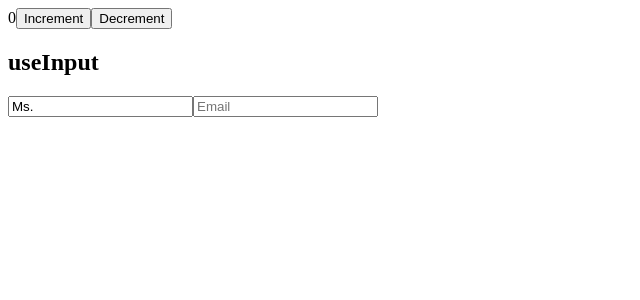
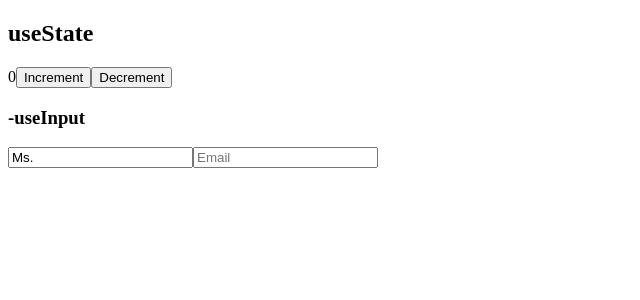
Before and after one commit to bluehy/react-hooks, a React (Create React App) app: page / in a window 1280 px wide. Shown: the top 300 px of the page, without its empty margins (0-640 px from the left). Built offline with nearby package versions, Linux system fonts and the light colour scheme.

Commit message:
useInput

```diff
--- a/src/index.js
+++ b/src/index.js
@@ -45,7 +45,11 @@ const App = () => {
   const useInput = (initialValue) => {
     const [value, setValue] = useState(initialValue);
     const onChange = (event) => {
-      console.log(event.target)
+      // console.log(event.target)
+      const {
+        target : {value}
+      } = event;
+      setValue(value);
     }
     return { value, onChange };
   }
@@ -55,11 +59,12 @@ const App = () => {
   const name = useInput("Ms.")
   return (
     <>
+    <h2>useState</h2>
     {count}
     <button onClick={()=> setCount(count + 1)}>Increment</button>
     <button onClick={DecrementItem}>Decrement</button>
 
-    <h2> useInput </h2>
+    <h3>-useInput</h3>
     {/* <input placeholder="Name" value={name.value} onChange={name.onChange}/> */}
     <input placeholder="Name" {...name}/>
     {/* spread 연산자  */}
```
